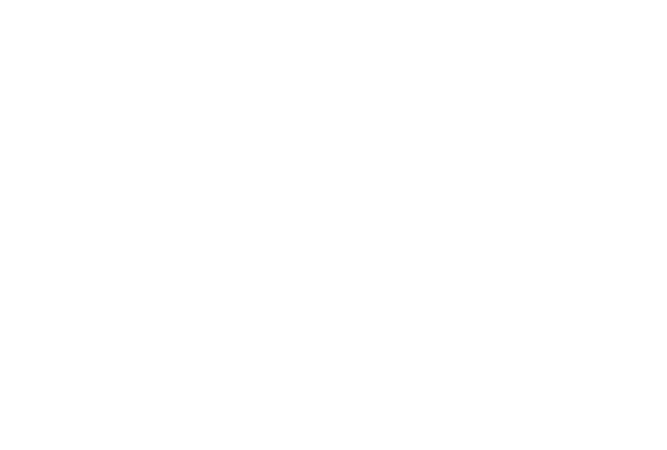
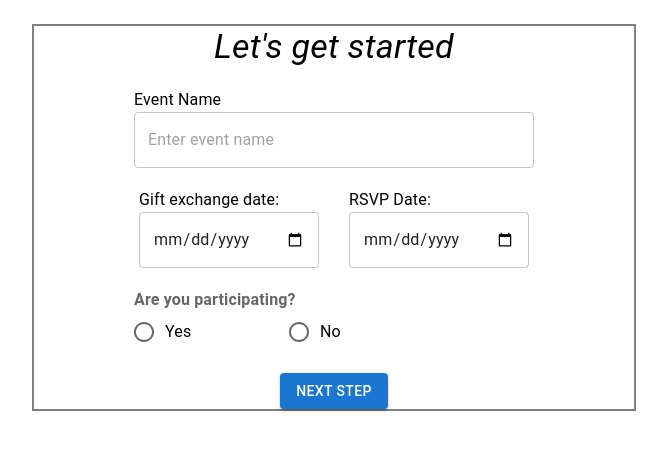
Before and after one commit to FatimaMary/giftlist, a React (Create React App) app in the folder client/: page /eventcreate in a window 1280 px wide. Shown: the top 450 px of the page, without its empty margins (8-675 px from the left). Built offline with nearby package versions, Linux system fonts and the light colour scheme; the HTML template or start-up script is replaced by a standard one.

Commit message:
Event create page created

```diff
--- a/client/src/App.js
+++ b/client/src/App.js
@@ -3,6 +3,7 @@ import Signup from './scenes/Signup';
 import Login from './scenes/login';
 import EventCreation from './scenes/eventcreation';
 import Signup1 from './scenes/Signup1';
+import Budget from './scenes/budget';
 
 
 function App() {
@@ -14,6 +15,7 @@ function App() {
           <Route path='/signup1' element={<Signup1/>} />
           <Route path='/login' element={<Login/>} />
           <Route path='eventcreate' element={<EventCreation/>} />
+          <Route path='budget' element={<Budget/>} />
         </Routes>
       </BrowserRouter>
     </div>
--- a/client/src/scenes/Signup1/index.jsx
+++ b/client/src/scenes/Signup1/index.jsx
@@ -22,7 +22,7 @@ function Signup1() {
     .then((response) => {
       console.log("update response: " , response);
       console.log("update response data: ", response.data);
-      navigate("/eventcreate")
+      navigate(`/eventcreate?userId=${userId}`)
     })
   }
 
--- /dev/null
+++ b/client/src/scenes/budget/index.jsx
@@ -0,0 +1,9 @@
+import React from 'react'
+
+function Budget() {
+  return (
+    <div>budget</div>
+  )
+}
+
+export default Budget
--- a/client/src/scenes/eventcreation/index.jsx
+++ b/client/src/scenes/eventcreation/index.jsx
@@ -1,14 +1,138 @@
-import React from 'react'
+import React, { useState } from 'react'
 import {
   Box,
   TextField,
   Typography,
   Button
-} from '@mui/material'
+} from '@mui/material';
+import Radio from '@mui/material/Radio';
+import RadioGroup from '@mui/material/RadioGroup';
+import FormControlLabel from '@mui/material/FormControlLabel';
+import FormControl from '@mui/material/FormControl';
+import FormLabel from '@mui/material/FormLabel';
+import axios from 'axios';
+import { useNavigate, useSearchParams } from "react-router-dom";
 
 
 function EventCreation() {
-  return
+  const [eventName, setEventName] = useState();
+  const [giftExchangeDate, setGiftExchangeDate] = useState();
+  const [rsvpDate, setRsvpDate] = useState();
+  const [confirmation, setConfirmation] = useState();
+  const [searchParam] = useSearchParams();
+  const userId = searchParam.get("userId")
+  const navigate = useNavigate();
+
+  const moveToNextStep = (e) => {
+    e.preventDefault();
+    axios.post("http://localhost:2309/event/add", {
+      eventName: eventName,
+      giftExchangeDate: giftExchangeDate,
+      rsvpDate: rsvpDate,
+      confirmation: confirmation,
+      userId: userId
+    })
+    .then((response) => {
+      console.log("post response: ", response);
+      console.log("response data: ", response.data);
+      navigate(`/budget?eventId =${response.data.eventId} `)
+    })
+  }
+
+  return <Box
+      m='1.5rem 2.5rem'
+      sx={{
+        display: 'flex',
+        flexDirection: 'column',
+        gap: '20px',
+        width: '600px',
+        border: '2px solid grey',
+        justifyContent: 'center',
+        alignItems: 'center'
+      }}
+  >
+    <Typography
+      variant='h4'
+      fontStyle='italic'
+    >
+      Let's get started
+    </Typography>
+    <Box>
+      <Typography >Event Name</Typography>
+      <TextField
+        placeholder='Enter event name'
+        sx={{
+          width: '400px'
+        }}
+        type='text'
+        value={eventName}
+        onChange={(e) => setEventName(e.target.value)}
+      />
+    </Box>
+    <Box
+      sx={{
+        display: 'flex',
+        justifyContent: 'space-evenly',
+        gap: '30px'
+      }}
+    >
+      <Box>
+        <Typography>Gift exchange date:</Typography>
+        <TextField
+          type='date'
+          sx={{ width: '180px'}}
+          value={giftExchangeDate}
+          onChange={(e) => setGiftExchangeDate(e.target.value)}
+        />
+      </Box>
+      <Box>
+        <Typography>RSVP Date:</Typography>
+        <TextField
+          type='date'
+          sx={{ width: '180px'}}
+          value={rsvpDate}
+          onChange={(e) => setRsvpDate(e.target.value)}
+        />
+      </Box>
+    </Box>
+    <Box sx={{
+      width: '400px'
+    }}>
+      <FormControl>
+        <FormLabel
+          id="demo-row-radio-buttons-group-label"
+          sx={{
+            fontWeight: 'bold'
+          }}
+        >Are you participating?</FormLabel>
+        <RadioGroup
+          row
+          aria-labelledby="demo-row-radio-buttons-group-label"
+          name="row-radio-buttons-group"
+          value={confirmation}
+          onChange={(e) => setConfirmation(e.target.value)}
+        >
+          <FormControlLabel
+            value="true"
+            control={<Radio />}
+            label="Yes"
+            sx={{
+              width: '150px'
+            }}
+          />
+          <FormControlLabel value="false" control={<Radio />} label="No" />
+        </RadioGroup>
+      </FormControl>
+    </Box>
+    <Box>
+      <Button
+        variant='contained'
+        onClick={moveToNextStep}
+      >
+        Next step
+      </Button>
+    </Box>
+  </Box>
 }
 
 export default EventCreation
```
Also changed, not shown: client/src/scenes/giftExchange/index.jsx (added, +9 -0 lines).
